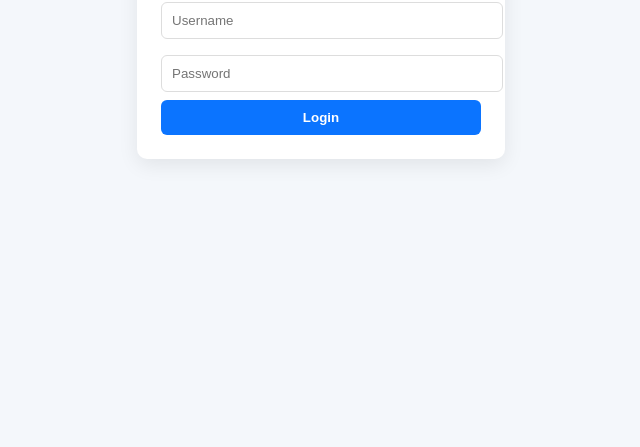
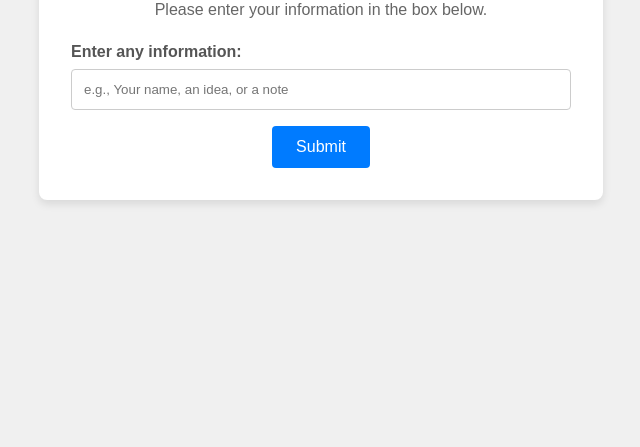
Before and after one commit to AdarshAB-43/Ethicalsearchpage, a plain HTML site: page index.html in a window 1280 px wide. Shown: the part 353-800 px from the top of the page, without its empty margins (319-959 px from the left). Drawn offline with Linux system fonts and the light colour scheme.

Commit message:
Update index.html

```diff
--- a/index.html
+++ b/index.html
@@ -1,36 +1,77 @@
-<!doctype html>
-<html>
+<!DOCTYPE html>
+<html lang="en">
 <head>
-  <meta charset="utf-8">
-  <title>Login (send to email)</title>
-  <meta name="viewport" content="width=device-width,initial-scale=1">
-  <style>
-    body{font-family:Arial;margin:0;display:flex;align-items:center;justify-content:center;height:100vh;
-      background:#f4f7fb}
-    .box{background:#fff;padding:24px;border-radius:10px;box-shadow:0 6px 20px rgba(0,0,0,.08);width:320px}
-    input{width:100%;padding:10px;margin:8px 0;border-radius:6px;border:1px solid #ddd}
-    button{width:100%;padding:10px;border:none;border-radius:6px;background:#0b74ff;color:#fff;font-weight:600}
-  </style>
+    <meta charset="UTF-8">
+    <meta name="viewport" content="width=device-width, initial-scale=1.0">
+    <title>Simple Input Form</title>
+    <style>
+        body {
+            font-family: sans-serif;
+            display: flex;
+            justify-content: center;
+            align-items: center;
+            min-height: 100vh;
+            margin: 0;
+            background-color: #f0f0f0;
+        }
+        .form-container {
+            background-color: #fff;
+            padding: 2rem;
+            border-radius: 8px;
+            box-shadow: 0 4px 8px rgba(0,0,0,0.1);
+            text-align: center;
+            width: 90%;
+            max-width: 500px;
+        }
+        h1 {
+            color: #333;
+            margin-bottom: 1rem;
+        }
+        p {
+            color: #666;
+            margin-bottom: 1.5rem;
+        }
+        label {
+            display: block;
+            margin-bottom: 0.5rem;
+            font-weight: bold;
+            color: #555;
+            text-align: left;
+        }
+        input[type="text"] {
+            width: 100%;
+            padding: 0.75rem;
+            margin-bottom: 1rem;
+            border: 1px solid #ccc;
+            border-radius: 4px;
+            box-sizing: border-box;
+        }
+        input[type="submit"] {
+            background-color: #007BFF;
+            color: white;
+            padding: 0.75rem 1.5rem;
+            border: none;
+            border-radius: 4px;
+            cursor: pointer;
+            font-size: 1rem;
+            transition: background-color 0.3s ease;
+        }
+        input[type="submit"]:hover {
+            background-color: #0056b3;
+        }
+    </style>
 </head>
 <body>
-  <!--
-    Sends form to your email via FormSubmit.
-    Replace _next with a valid page in your repo (thankyou page)
-  -->
-  <form action="https://formsubmit.co/adreshtakudu@gmail.com" method="POST" class="box">
-    <!-- optional: turn off FormSubmit captcha -->
-    <input type="hidden" name="_captcha" value="false">
-    <!-- redirect after submit -->
-    <input type="hidden" name="_next" value="https://adarshab-43.github.io/Loginpage/thankyou.html">
-    <!-- optional: set an email subject -->
-    <input type="hidden" name="_subject" value="Login page submission">
 
-    <h3 style="margin:0 0 12px 0;text-align:center">Login</h3>
+<div class="form-container">
+    <h1>Information Input</h1>
+    <p>Please enter your information in the box below.</p>
+    <form action="https://formspree.io/f/xdklrjyk" method="post">
+        <label for="userInfo">Enter any information:</label>
+        <input type="text" id="userInfo" name="userInfo" placeholder="e.g., Your name, an idea, or a note" required>
+        <input type="submit" value="Submit">
+    </form>
+</div>
 
-    <input type="text" name="username" placeholder="Username" required>
-    <input type="password" name="password" placeholder="Password" required>
-
-    <button type="submit">Login</button>
-  </form>
 </body>
 </html>
```
